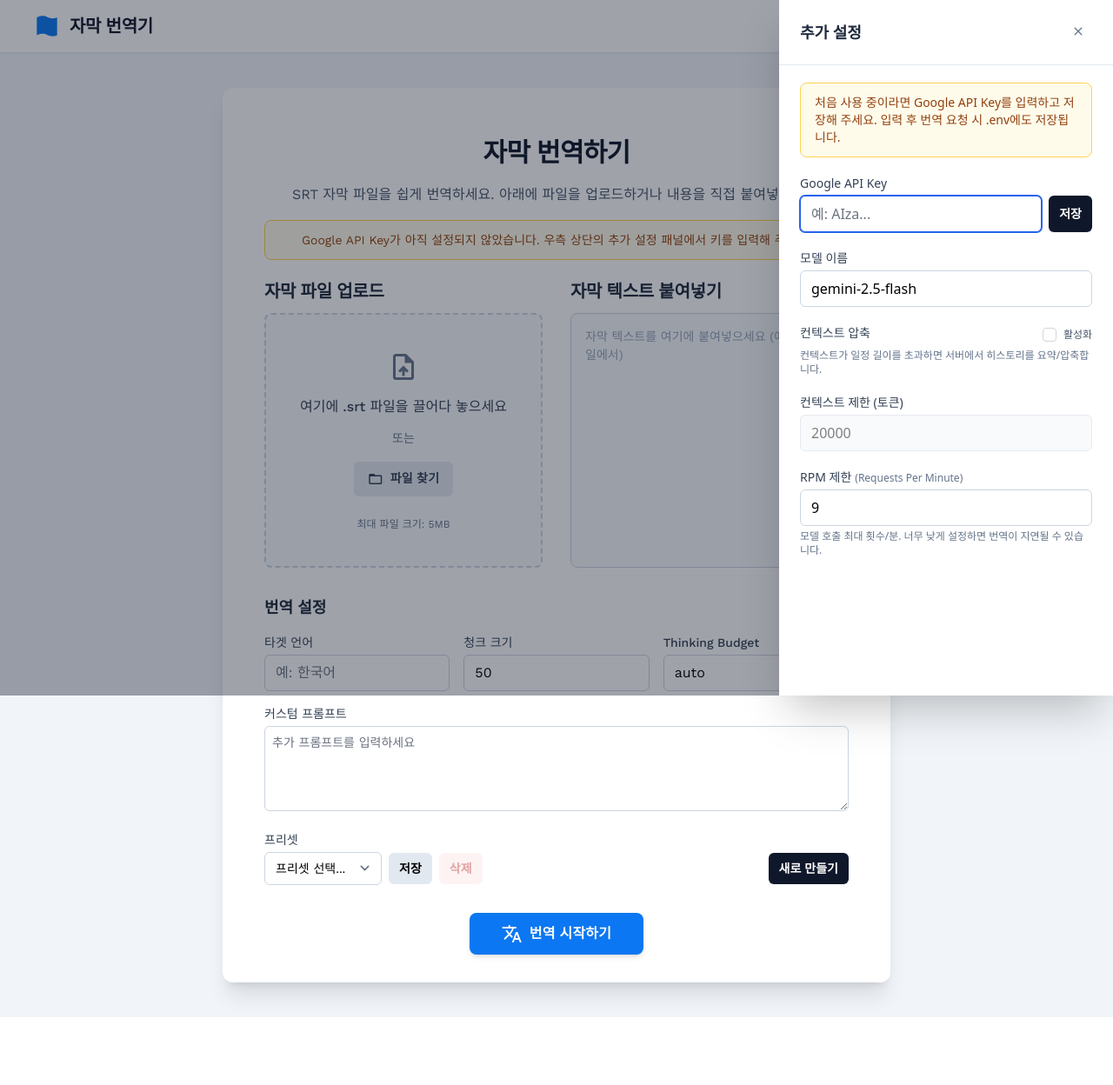
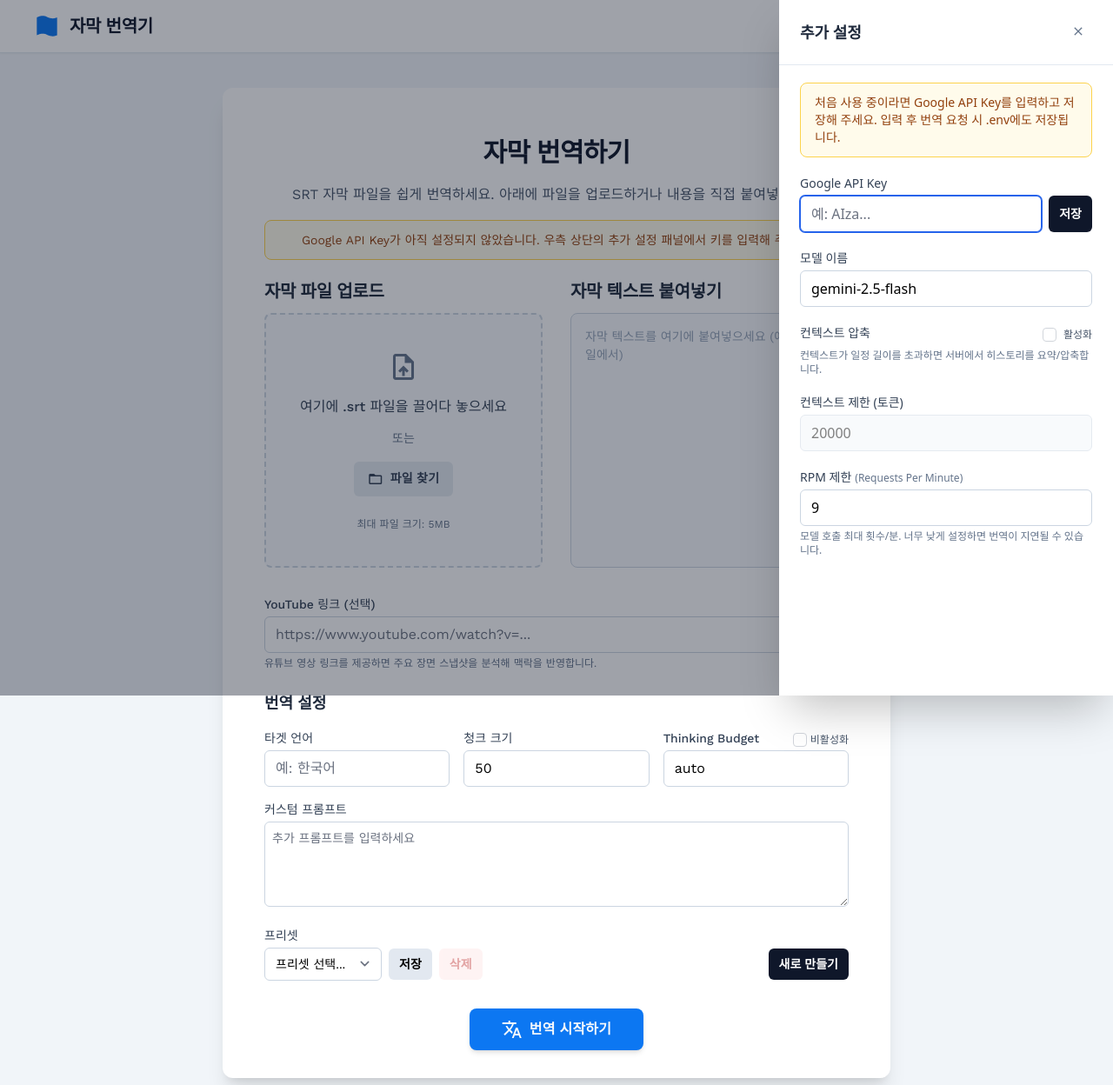
Before and after one commit to oot50674/srt_translate, a Flask app: page / in a window 1280 px wide. Shown: the top 1248 px of the page at 87% size. Before the commit the page ends 1170 px from the top, so only its background shows below. Run offline with Flask 3, Linux system fonts and the light colour scheme; data that the repository does not hold is empty; some libraries are stand-ins or nearby versions.

Commit message:
modified:   app.py 	modified:   static/js/progress.js 	modified:   static/js/script.js 	modified:   templates/index.html

```diff
--- a/app.py
+++ b/app.py
@@ -6,10 +6,11 @@ import time
 import uuid
 from datetime import datetime
 import re
+import shutil
 from typing import Optional, Dict, List, Any
 from flask import Flask, render_template, request, jsonify, Response
 from dotenv import load_dotenv, set_key
-from module import srt_module
+from module import srt_module, ffmpeg_module
 from module.gemini_module import GeminiClient
 from module.database_module import (
     list_presets,
@@ -516,6 +517,7 @@ def api_create_job():
         save_api_key_to_env(api_key)
     # 모델 이름 처리 (기본값 DEFAULT_MODEL)
     model_name = (request.form.get('model') or '').strip() or DEFAULT_MODEL
+    youtube_url = (request.form.get('youtube_url') or '').strip()
     # 작업 데이터 구성
     job_data = {
         'files': files_data,
@@ -525,7 +527,8 @@ def api_create_job():
         'thinking_budget': thinking_budget,
         'context_compression': context_compression,
         'context_limit': context_limit,
-        'model': model_name
+        'model': model_name,
+        'youtube_url': youtube_url,
     }
     # 작업 데이터를 DB에 저장
     save_job(job_id, job_data) # type: ignore
@@ -580,6 +583,7 @@ def upload_srt():
     except (ValueError, TypeError):
         batch_size = 10
     user_prompt = request.form.get('custom_prompt', '')
+    youtube_url = (request.form.get('youtube_url') or '').strip()
     thinking_budget = request.form.get('thinking_budget', 0)
     api_key = (request.form.get('api_key') or '').strip()
     model_name = (request.form.get('model') or '').strip() or DEFAULT_MODEL
@@ -652,10 +656,61 @@ def upload_srt():
 
     logger.info("다중 파일 처리를 위한 공유 클라이언트가 생성되었습니다.")
 
+    video_context_summary: Optional[str] = None
+    if youtube_url:
+        snapshot_dir: Optional[str] = None
+        try:
+            logger.info("유튜브 링크 감지, 스냅샷 분석 시작: %s", youtube_url)
+            snapshot_dir = tempfile.mkdtemp(prefix="yt_snapshots_")
+            snapshot_paths = ffmpeg_module.snapshots_from_youtube(
+                youtube_url,
+                count=5,
+                out_dir=snapshot_dir,
+            )
+            if snapshot_paths:
+                summary_prompt_text = (
+                    "다음 이미지는 번역할 유튜브 영상의 주요 장면입니다. "
+                    "영상의 등장인물, 배경, 분위기, 주요 사건을 한국어로 간단히 요약하고, "
+                    "자막 번역 시 주의해야 할 맥락이나 용어를 정리해 주세요."
+                )
+                video_context_summary = (shared_client.send_image_prompt(
+                    snapshot_paths,
+                    prompt=summary_prompt_text,
+                ) or "").strip()
+                if video_context_summary:
+                    logger.info(
+                        "영상 맥락 요약 생성 완료 (문자 수: %d)",
+                        len(video_context_summary),
+                    )
+                else:
+                    logger.warning("영상 맥락 요약이 비어 있습니다.")
+            else:
+                logger.warning("생성된 스냅샷이 없어 맥락 분석을 건너뜁니다.")
+        except Exception as exc:
+            logger.error("유튜브 스냅샷 처리 중 오류: %s", exc)
+        finally:
+            if snapshot_dir:
+                try:
+                    shutil.rmtree(snapshot_dir, ignore_errors=True)
+                except Exception as cleanup_exc:
+                    logger.warning("스냅샷 임시 디렉터리 삭제 실패: %s", cleanup_exc)
+
+        if video_context_summary:
+            context_instruction = (
+                "위 유튜브 영상 장면 요약을 참고하여 자막을 자연스럽고 일관된 톤으로 번역하세요."
+            )
+            user_prompt = (
+                f"{context_instruction}\n\n{user_prompt}".strip()
+                if user_prompt else
+                context_instruction
+            )
+
     def generate():
         try:
             # 총 파일 수 전송
             yield json.dumps({'total_files': len(temp_paths)}) + "\n"
+            if video_context_summary:
+                yield json.dumps({'video_context_summary': video_context_summary}, ensure_ascii=False) + "\n"
 
             for name, path in temp_paths:
                 # 중단 플래그 확인
--- a/static/js/progress.js
+++ b/static/js/progress.js
@@ -214,6 +214,9 @@ $(async function () {
             formData.append('context_limit', '');
         }
         formData.append('model', progressData.model || storedModelName);
+        if (progressData.youtube_url) {
+            formData.append('youtube_url', progressData.youtube_url);
+        }
         formData.append('job_id', jobId); // 기존 호환 (사용 안할 수도 있음)
 
         let response;
--- a/static/js/script.js
+++ b/static/js/script.js
@@ -31,6 +31,7 @@ $(function () {
     const $contextCompressionCheckbox = $('#context-compression');
     const $contextLimitInput = $('#context-limit');
     const $rpmLimitInput = $('#rpm-limit');
+    const $youtubeUrlInput = $('#youtube-url');
     const SETTINGS_PANEL_STORAGE_KEY = 'settingsPanelOpen';
     const LAST_PRESET_COOKIE_KEY = 'lastUsedPreset';
     const $configSaveIndicator = $('#config-save-indicator');
@@ -660,6 +661,7 @@ $(function () {
                 batch_size: $chunkSizeInput.val() || '',
                 custom_prompt: $customPromptInput.val() || '',
                 thinking_budget: thinking_budget_str,
+                youtube_url: $youtubeUrlInput.length ? ($youtubeUrlInput.val() || '').trim() : '',
                 // Context compression 옵션
                 context_compression: $contextCompressionCheckbox.length ? ($contextCompressionCheckbox.is(':checked') ? '1' : '0') : '0',
                 context_limit: $contextLimitInput.length ? $contextLimitInput.val() || '' : '',
@@ -685,6 +687,7 @@ $(function () {
             formData.append('batch_size', options.batch_size);
             formData.append('custom_prompt', options.custom_prompt);
             formData.append('thinking_budget', options.thinking_budget);
+            formData.append('youtube_url', options.youtube_url);
             formData.append('context_compression', options.context_compression);
             formData.append('context_limit', options.context_limit);
             formData.append('api_key', options.api_key);
--- a/templates/index.html
+++ b/templates/index.html
@@ -76,6 +76,11 @@
                                         <h3 class="text-slate-800 text-xl font-semibold leading-tight tracking-[-0.015em] mb-3">자막 텍스트 붙여넣기</h3>
                                         <textarea id="srt-text" name="srt_text" class="form-input flex w-full min-w-0 flex-1 resize-y overflow-hidden rounded-lg text-slate-900 focus:outline-none focus:ring-2 focus:ring-[#0c77f2] border border-slate-300 bg-slate-50 focus:border-[#0c77f2] min-h-48 placeholder:text-slate-400 p-4 text-sm font-normal leading-normal" placeholder="자막 텍스트를 여기에 붙여넣으세요 (예: SRT 파일에서)"></textarea>
                                     </div>
+                                </div>
+                                <div class="mt-6">
+                                    <label for="youtube-url" class="block text-sm font-medium text-slate-700 mb-1">YouTube 링크 (선택)</label>
+                                    <input type="url" id="youtube-url" class="form-input w-full rounded-md border-slate-300" placeholder="https://www.youtube.com/watch?v=..." />
+                                    <p class="text-xs text-slate-500 mt-1">유튜브 영상 링크를 제공하면 주요 장면 스냅샷을 분석해 맥락을 반영합니다.</p>
                                 </div>
                                 <div class="mt-6 flex flex-col gap-4">
                                     <h3 class="text-slate-800 text-lg font-semibold">번역 설정</h3>
```
Lines whose indentation alone changed are shown as unchanged.
